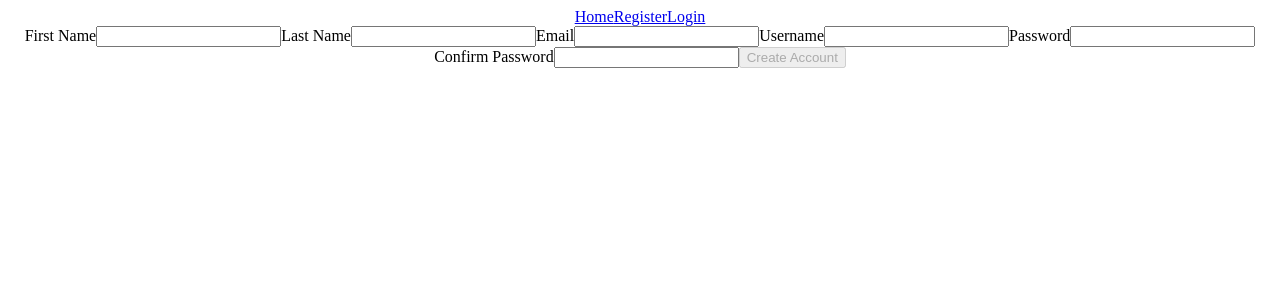
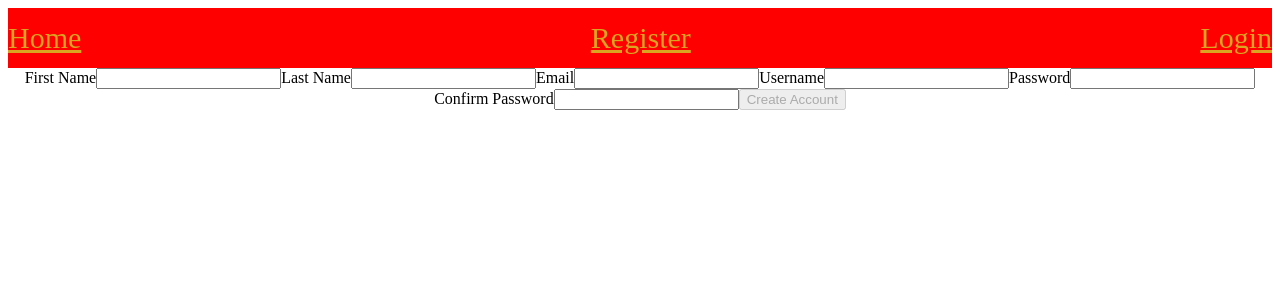
Before and after one commit to hoang-p6/UFC-Website-FrontEnd, a React (Create React App) app in the folder client/: page /register in a window 1280 px wide. Shown: the top 300 px of the page. Built offline with nearby package versions, Linux system fonts and the light colour scheme; no server answers.

Commit message:
css on home page

```diff
--- a/client/public/index.html
+++ b/client/public/index.html
@@ -13,7 +13,7 @@
 
     <title>UFC HUB</title>
   </head>
-  <body>
+  <body className="FullBody">
     <noscript></noscript>
     <div id="root"></div>
   </body>
--- a/client/src/App.css
+++ b/client/src/App.css
@@ -1,15 +1,20 @@
 .App {
   text-align: center;
+
 }
 img {
   object-fit: cover;
-  height: 20em;
-  width: 20em;
+  height: 30em;
+  width: 30em;
   border-radius: 10px;
   margin-bottom: 10px;
 }
 .eachFight {
   border: 2px solid black;
+}
+.Title{
+  color: goldenrod;
+  font-size: 50px;
 }
 .Main-Card {
   display: flex;
@@ -27,7 +32,7 @@ img {
   align-content: center;
   justify-content: center;
   flex-direction: row;
-  background-color: rgb(0, 0, 0);
+
   margin: 15px;
   padding: 10px;
   border-radius: 10px;
@@ -42,10 +47,12 @@ img {
   justify-content: center;
   flex-direction: column;
   line-height: 0.1em;
-  background-color: rgb(202, 30, 27);
-  color: aliceblue;
-  width: 40em;
-  height: 750px;
+
+  width: 60em;
+  height: 650px;
+  border: 3rem;
+  border-color: goldenrod;
+
 }
 
 .Card-Title {
@@ -53,23 +60,34 @@ img {
   text-transform: uppercase;
   font-size: 30px;
   margin-bottom: 35px;
-  color: gold;
+  color: goldenrod;
 }
 .Nav-Bar {
   display: flex;
   align-items: center;
   align-content: center;
-  background-color: red;
-  height: 3em;
-  margin: 3;
-  color: rgb(222, 215, 8);
+  background-color: rgb(255, 0, 0);
+  height: 2em;
+  margin: 0;
+  color: goldenrod;
   text-align: left;
   justify-content: space-between;
+  font-size: 30px;
 }
 
 .Nav-Link {
-  color: aliceblue;
-  margin: 20px;
+  color: goldenrod;
+  margin: 0px;
   text-decoration: none;
   font-size: 20px;
 }
+.container-grid {
+  padding: 2em 0;
+  display: grid;
+  grid-template-rows: repeat(3);
+  grid-gap: 1em;
+  justify-content: center;
+}
+.FullBody{
+  background-color: rgb(101, 107, 112);
+}
--- a/client/src/components/Home.jsx
+++ b/client/src/components/Home.jsx
@@ -3,8 +3,9 @@ import { useEffect, useState } from 'react'
 import { Link } from 'react-router-dom'
 
 const Home = ({ cards }) => {
-  console.log(cards)
+
   return (
+    <section className='container-grid'>
     <div className="Main-Card">
       <h1 className="Title">UFC HUB</h1>
       {cards.map((card) => (
@@ -14,11 +15,12 @@ const Home = ({ cards }) => {
             <Link to={`/cards/${card.id}`}>
               <img src={card.image} alt="CardPicture" />
             </Link>
-            <p>Date: {card.date.split('T')[0]}</p>
+            <p className="Card-Title">Date: {card.date.split('T')[0]}</p>
           </div>
         </div>
       ))}
     </div>
+    </section>
   )
 }
 
--- a/client/src/components/Nav.jsx
+++ b/client/src/components/Nav.jsx
@@ -10,23 +10,26 @@ const Nav = ({ user, handleLogout, userDetails, checkToken }) => {
 
 
   return user ? (
-    <nav>
+    <nav className='Nav-Bar'>
+
+
       <h3>Welcome {userDetails}!</h3>
-      <NavLink to="/">Home</NavLink>
-      <NavLink to="/" onClick={handleLogout}>
+      <NavLink className='Nav-Bar' to="/">Home</NavLink>
+      <NavLink className='Nav-Bar' to="/" onClick={handleLogout}>
         Log Out
       </NavLink>
       {user.id === 3 &&
         <NavLink to="/admincontrols">Admin Controls</NavLink>}
     </nav>
   ) : (
-    <nav>
-      <NavLink to="/">Home</NavLink>
-      <NavLink to="/register">Register</NavLink>
-      <NavLink to="/login">Login</NavLink>
+    <nav className='Nav-Bar'>
+      <NavLink className='Nav-Bar' to="/">Home</NavLink>
+      <NavLink className='Nav-Bar' to="/register">Register</NavLink>
+      <NavLink className='Nav-Bar' to="/login">Login</NavLink>
 
     </nav>
   )
 }
 
+
 export default Nav
--- a/client/src/components/Register.jsx
+++ b/client/src/components/Register.jsx
@@ -1,7 +1,7 @@
 import { useState } from 'react'
 import { useNavigate } from 'react-router-dom'
 import { RegisterUser } from '../services/Auth'
-
+import { Link } from 'react-router-dom'
 const Register = () => {
   let navigate = useNavigate()
   const initialState = {
@@ -28,7 +28,7 @@ const Register = () => {
       password: formValues.password
     })
     setFormValues(initialState)
-    navigate('/signin')
+    navigate('/login')
   }
   return (
     <div>
@@ -81,6 +81,8 @@ const Register = () => {
           value={formValues.confirmPassword}
           required
         />
+        <Link to={`/login`}>
+
         <button
           disabled={
             !formValues.userName ||
@@ -90,6 +92,7 @@ const Register = () => {
         >
           Create Account
         </button>
+        </Link>
       </form>
     </div>
   )
```
